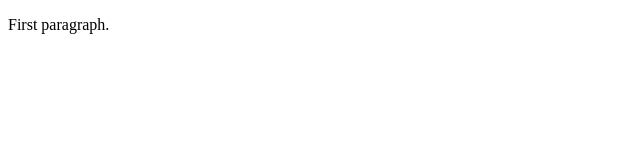
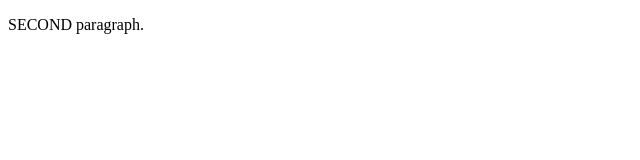
Before and after one commit to FlashxGordon/git-learning, a plain HTML site: page index.html in a window 1280 px wide. Shown: the full height of the page, 0-640 px from the left. Drawn offline with Linux system fonts and the light colour scheme.

Commit message:
Update index.html

```diff
--- a/index.html
+++ b/index.html
@@ -4,8 +4,6 @@
 <title>Page Title</title>
 </head>
 </body>
-
-  <p>First paragraph.</p>
-
- </body>
+<p>SECOND paragraph.</p>
+</body>
 </html>
```
